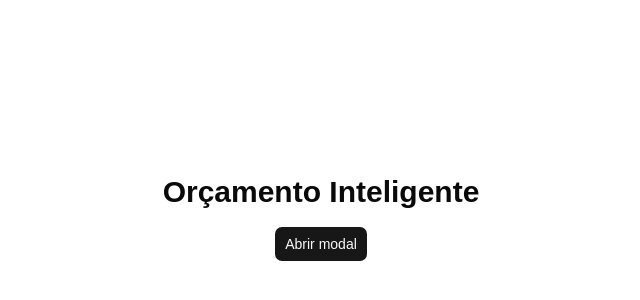
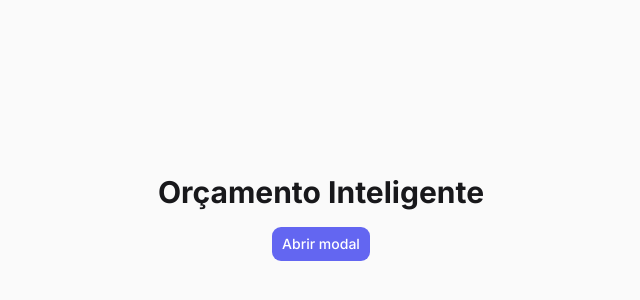
Before and after one commit to ErisonFelipe/orcamento-inteligente, a React (Vite) app in the folder frontend/: page / in a window 1280 px wide. Shown: the part 182-482 px from the top of the page, without its empty margins (319-959 px from the left). Built offline with nearby package versions, Linux system fonts and the light colour scheme.

Commit message:
style: aplica tema da marca (Indigo/Emerald/Rose) e tipografia Inter

```diff
--- a/frontend/src/index.css
+++ b/frontend/src/index.css
@@ -1,130 +1,145 @@
+/* ------------------------------------------------------------------
+   1. Fontes — Inter via Google Fonts
+   ------------------------------------------------------------------ */
+@import url('https://fonts.googleapis.com/css2?family=Inter:wght@400;500;600;700&display=swap');
+
+/* ------------------------------------------------------------------
+   2. Tailwind CSS v4 + animações do shadcn
+   ------------------------------------------------------------------ */
 @import "tailwindcss";
 @import "tw-animate-css";
-@import "shadcn/tailwind.css";
-@import "@fontsource-variable/inter";
 
+/* Variante dark: ativa com a classe `.dark` em um ancestral (o <html>) */
 @custom-variant dark (&:is(.dark *));
 
+/* ------------------------------------------------------------------
+   3. Mapeamento das variáveis CSS para tokens do Tailwind
+   ------------------------------------------------------------------
+   Isso permite usar classes como `bg-primary`, `text-income`,
+   `border-border`, `bg-card`, etc.
+   ------------------------------------------------------------------ */
 @theme inline {
-    --font-heading: var(--font-sans);
-    --font-sans: 'Inter Variable', sans-serif;
-    --color-sidebar-ring: var(--sidebar-ring);
-    --color-sidebar-border: var(--sidebar-border);
-    --color-sidebar-accent-foreground: var(--sidebar-accent-foreground);
-    --color-sidebar-accent: var(--sidebar-accent);
-    --color-sidebar-primary-foreground: var(--sidebar-primary-foreground);
-    --color-sidebar-primary: var(--sidebar-primary);
-    --color-sidebar-foreground: var(--sidebar-foreground);
-    --color-sidebar: var(--sidebar);
-    --color-chart-5: var(--chart-5);
-    --color-chart-4: var(--chart-4);
-    --color-chart-3: var(--chart-3);
-    --color-chart-2: var(--chart-2);
-    --color-chart-1: var(--chart-1);
-    --color-ring: var(--ring);
-    --color-input: var(--input);
-    --color-border: var(--border);
-    --color-destructive: var(--destructive);
-    --color-accent-foreground: var(--accent-foreground);
-    --color-accent: var(--accent);
-    --color-muted-foreground: var(--muted-foreground);
-    --color-muted: var(--muted);
-    --color-secondary-foreground: var(--secondary-foreground);
-    --color-secondary: var(--secondary);
-    --color-primary-foreground: var(--primary-foreground);
-    --color-primary: var(--primary);
-    --color-popover-foreground: var(--popover-foreground);
-    --color-popover: var(--popover);
-    --color-card-foreground: var(--card-foreground);
-    --color-card: var(--card);
-    --color-foreground: var(--foreground);
-    --color-background: var(--background);
-    --radius-sm: calc(var(--radius) * 0.6);
-    --radius-md: calc(var(--radius) * 0.8);
-    --radius-lg: var(--radius);
-    --radius-xl: calc(var(--radius) * 1.4);
-    --radius-2xl: calc(var(--radius) * 1.8);
-    --radius-3xl: calc(var(--radius) * 2.2);
-    --radius-4xl: calc(var(--radius) * 2.6);
+  /* Cores base (mapeadas a partir das variáveis de :root e .dark) */
+  --color-background: var(--background);
+  --color-foreground: var(--foreground);
+  --color-card: var(--card);
+  --color-card-foreground: var(--card-foreground);
+  --color-popover: var(--popover);
+  --color-popover-foreground: var(--popover-foreground);
+  --color-primary: var(--primary);
+  --color-primary-foreground: var(--primary-foreground);
+  --color-secondary: var(--secondary);
+  --color-secondary-foreground: var(--secondary-foreground);
+  --color-muted: var(--muted);
+  --color-muted-foreground: var(--muted-foreground);
+  --color-accent: var(--accent);
+  --color-accent-foreground: var(--accent-foreground);
+  --color-destructive: var(--destructive);
+  --color-destructive-foreground: var(--destructive-foreground);
+  --color-border: var(--border);
+  --color-input: var(--input);
+  --color-ring: var(--ring);
+
+  /* Cores da MARCA — customizadas para o Orçamento Inteligente */
+  --color-income: var(--income);
+  --color-expense: var(--expense);
+
+  /* Raios — derivados de --radius */
+  --radius-sm: calc(var(--radius) - 4px);
+  --radius-md: calc(var(--radius) - 2px);
+  --radius-lg: var(--radius);
+  --radius-xl: calc(var(--radius) + 4px);
+
+  /* Tipografia */
+  --font-sans: "Inter", system-ui, -apple-system, sans-serif;
 }
 
+/* ------------------------------------------------------------------
+   4. Tema CLARO (padrão)
+   ------------------------------------------------------------------ */
 :root {
-    --background: oklch(1 0 0);
-    --foreground: oklch(0.145 0 0);
-    --card: oklch(1 0 0);
-    --card-foreground: oklch(0.145 0 0);
-    --popover: oklch(1 0 0);
-    --popover-foreground: oklch(0.145 0 0);
-    --primary: oklch(0.205 0 0);
-    --primary-foreground: oklch(0.985 0 0);
-    --secondary: oklch(0.97 0 0);
-    --secondary-foreground: oklch(0.205 0 0);
-    --muted: oklch(0.97 0 0);
-    --muted-foreground: oklch(0.556 0 0);
-    --accent: oklch(0.97 0 0);
-    --accent-foreground: oklch(0.205 0 0);
-    --destructive: oklch(0.577 0.245 27.325);
-    --border: oklch(0.922 0 0);
-    --input: oklch(0.922 0 0);
-    --ring: oklch(0.708 0 0);
-    --chart-1: oklch(0.87 0 0);
-    --chart-2: oklch(0.556 0 0);
-    --chart-3: oklch(0.439 0 0);
-    --chart-4: oklch(0.371 0 0);
-    --chart-5: oklch(0.269 0 0);
-    --radius: 0.625rem;
-    --sidebar: oklch(0.985 0 0);
-    --sidebar-foreground: oklch(0.145 0 0);
-    --sidebar-primary: oklch(0.205 0 0);
-    --sidebar-primary-foreground: oklch(0.985 0 0);
-    --sidebar-accent: oklch(0.97 0 0);
-    --sidebar-accent-foreground: oklch(0.205 0 0);
-    --sidebar-border: oklch(0.922 0 0);
-    --sidebar-ring: oklch(0.708 0 0);
+  --radius: 0.75rem;
+
+  --background: #fafafa;
+  --foreground: #18181b;
+
+  --card: #ffffff;
+  --card-foreground: #18181b;
+
+  --popover: #ffffff;
+  --popover-foreground: #18181b;
+
+  --primary: #6366f1;          /* Indigo — cor da marca */
+  --primary-foreground: #ffffff;
+
+  --secondary: #f4f4f5;
+  --secondary-foreground: #18181b;
+
+  --muted: #f4f4f5;
+  --muted-foreground: #71717a;
+
+  --accent: #eef2ff;
+  --accent-foreground: #4338ca;
+
+  --destructive: #f43f5e;
+  --destructive-foreground: #ffffff;
+
+  --border: #e4e4e7;
+  --input: #e4e4e7;
+  --ring: #6366f1;
+
+  /* Cores semânticas de transação */
+  --income: #10b981;           /* Emerald — receita */
+  --expense: #f43f5e;          /* Rose — despesa */
 }
 
+/* ------------------------------------------------------------------
+   5. Tema ESCURO — ativa quando <html class="dark">
+   ------------------------------------------------------------------ */
 .dark {
-    --background: oklch(0.145 0 0);
-    --foreground: oklch(0.985 0 0);
-    --card: oklch(0.205 0 0);
-    --card-foreground: oklch(0.985 0 0);
-    --popover: oklch(0.205 0 0);
-    --popover-foreground: oklch(0.985 0 0);
-    --primary: oklch(0.922 0 0);
-    --primary-foreground: oklch(0.205 0 0);
-    --secondary: oklch(0.269 0 0);
-    --secondary-foreground: oklch(0.985 0 0);
-    --muted: oklch(0.269 0 0);
-    --muted-foreground: oklch(0.708 0 0);
-    --accent: oklch(0.269 0 0);
-    --accent-foreground: oklch(0.985 0 0);
-    --destructive: oklch(0.704 0.191 22.216);
-    --border: oklch(1 0 0 / 10%);
-    --input: oklch(1 0 0 / 15%);
-    --ring: oklch(0.556 0 0);
-    --chart-1: oklch(0.87 0 0);
-    --chart-2: oklch(0.556 0 0);
-    --chart-3: oklch(0.439 0 0);
-    --chart-4: oklch(0.371 0 0);
-    --chart-5: oklch(0.269 0 0);
-    --sidebar: oklch(0.205 0 0);
-    --sidebar-foreground: oklch(0.985 0 0);
-    --sidebar-primary: oklch(0.488 0.243 264.376);
-    --sidebar-primary-foreground: oklch(0.985 0 0);
-    --sidebar-accent: oklch(0.269 0 0);
-    --sidebar-accent-foreground: oklch(0.985 0 0);
-    --sidebar-border: oklch(1 0 0 / 10%);
-    --sidebar-ring: oklch(0.556 0 0);
+  --background: #09090b;
+  --foreground: #fafafa;
+
+  --card: #18181b;
+  --card-foreground: #fafafa;
+
+  --popover: #18181b;
+  --popover-foreground: #fafafa;
+
+  --primary: #818cf8;          /* Indigo mais claro no escuro (contraste) */
+  --primary-foreground: #1e1b4b;
+
+  --secondary: #27272a;
+  --secondary-foreground: #fafafa;
+
+  --muted: #27272a;
+  --muted-foreground: #a1a1aa;
+
+  --accent: #312e81;
+  --accent-foreground: #e0e7ff;
+
+  --destructive: #fb7185;
+  --destructive-foreground: #1f0a10;
+
+  --border: #27272a;
+  --input: #27272a;
+  --ring: #818cf8;
+
+  --income: #34d399;
+  --expense: #fb7185;
 }
 
+/* ------------------------------------------------------------------
+   6. Estilos base
+   ------------------------------------------------------------------ */
 @layer base {
   * {
     @apply border-border outline-ring/50;
-    }
+  }
+  html {
+    font-family: var(--font-sans);
+  }
   body {
-    @apply bg-background text-foreground;
-    }
-  html {
-    @apply font-sans;
-    }
+    @apply bg-background text-foreground font-sans antialiased;
+  }
 }
```
